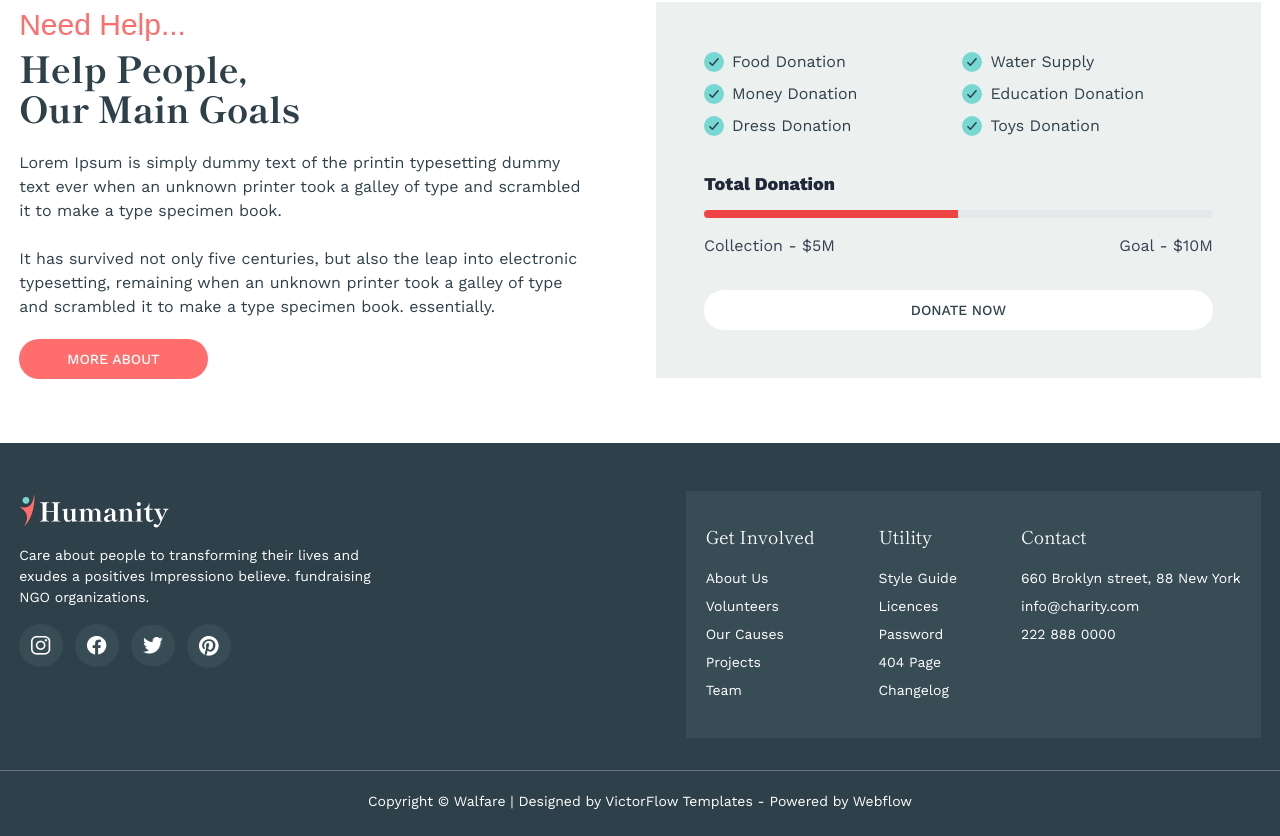
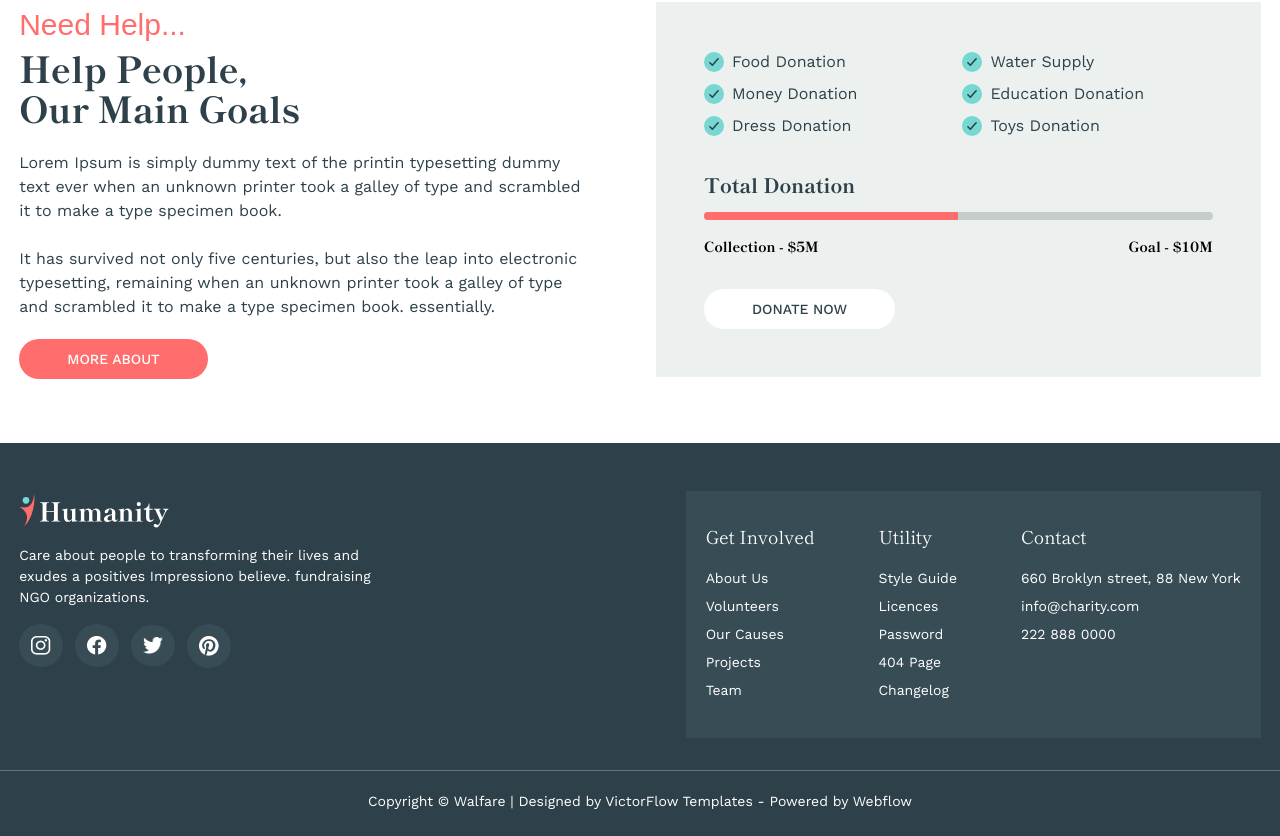
Before and after one commit to gpsimi/humanity_charity, a Next.js app: page / in a window 1280 px wide. Shown: the part 1151-1987 px from the top of the page. Built offline with nearby package versions, Linux system fonts and the light colour scheme; a web font is replaced by a local one.

Commit message:
Update HomeAbout.tsx

```diff
--- a/components/sections/HomeSection/HomeAbout.tsx
+++ b/components/sections/HomeSection/HomeAbout.tsx
@@ -24,6 +24,7 @@ const HomeAbout = () => {
     <section className='md:py-16 py-8'>
       <div className='container mx-auto max-w-[1280px] '>
         <div className='flex flex-col md:flex-row gap-8'>
+
           <div className='w-full md:w-1/2 gap-x-16'>
             <h5 className="bodySubtext-orange">
               Need Help...
@@ -42,7 +43,6 @@ const HomeAbout = () => {
           </div>
 
           <div className='w-full md:w-1/2'>
-
             <div className="bg-gray-2 p-4 md:p-12 gap-y-4 flex flex-col  mx-auto">
               <ul className="grid grid-cols-2 gap-2 mb-4">
                 {homeAbout.map((item) => (
@@ -61,57 +61,27 @@ const HomeAbout = () => {
                 ))}
               </ul>
               <div>
-                <h3 className="text-lg font-bold text-gray-800 mb-2">Total Donation</h3>
+                <h3 className="text-[20px] font-serif font-bold text-dark-1 mb-2">Total Donation</h3>
                 <div className="relative pt-1">
-                  <div className="overflow-hidden h-2 mb-4 text-xs flex rounded bg-gray-200">
+                  <div className="overflow-hidden h-2 mb-4 text-xs flex rounded bg-gray-4">
                     <div
                       style={{ width: "50%" }}
-                      className="shadow-none flex flex-col text-center whitespace-nowrap text-white justify-center bg-red-500"
-                    ></div>
+                      className="shadow-none flex flex-col text-center whitespace-nowrap text-white justify-center bg-orange-1"
+                    />
                   </div>
                 </div>
-                <div className="flex justify-between text-gray-700 mb-4">
-                  <span>Collection - $5M</span>
-                  <span>Goal - $10M</span>
+                <div className="flex justify-between text-gray-7000 mb-4">
+                  <span className='text-[14px] font-bold font-serif'>Collection - $5M</span>
+                  <span className='text-[14px] font-bold font-serif'>Goal - $10M</span>
                 </div>
               </div>
 
-
-              <Button className="button-white">
-                DONATE NOW
-              </Button>
-            </div>
-
-
-
-
-
-
-            {/* <div className="bg-gray-2 p-4 md:p-8 gap-y-6 flex flex-col">
-              <ul className="grid grid-cols-2 gap-1 md:gap-2">
-                {homeAbout.map((item) => (
-                    <li className='flex '>
-                      <div className='flex items-center justify-between gap-2'>
-                        <Image
-                          src={item.icon}
-                          alt={item.label}
-                          width={15}
-                          height={10}
-                          className='w-[20px] h-[20px]'
-                        />
-                        <p className='text-dark-1'>{item.label}</p>
-                      </div>
-                    </li>
-                ))}
-              </ul>
-
               <div className=''>
-                <Button className="button-white">
-                  Discover Now
+                <Button className="button-white max-md:w-full">
+                  DONATE NOW
                 </Button>
               </div>
-            </div> */}
-
+            </div>
           </div>
         </div>
       </div>
--- a/tailwind.config.ts
+++ b/tailwind.config.ts
@@ -41,6 +41,7 @@ const config = {
           1: '#F1EEEC',
           2: '#ECF1F0',
           3: '#F2F2F2',
+          4: '#C5CECC',
         },
       },
       // borderRadius: {
```
